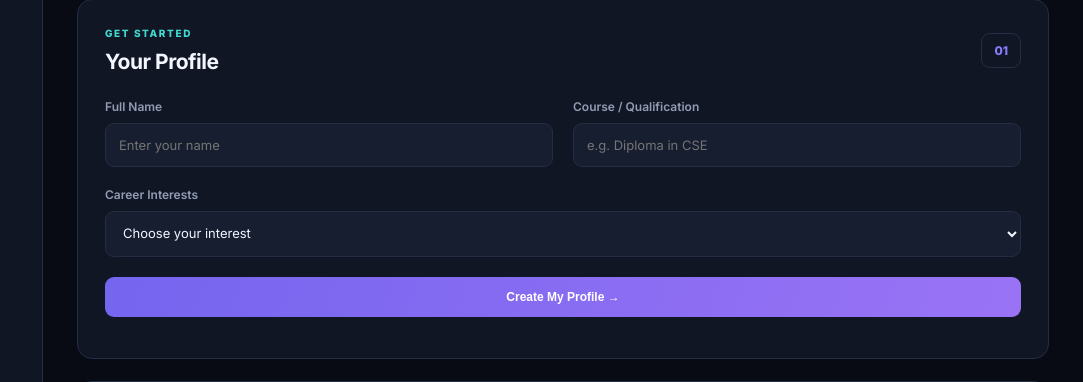
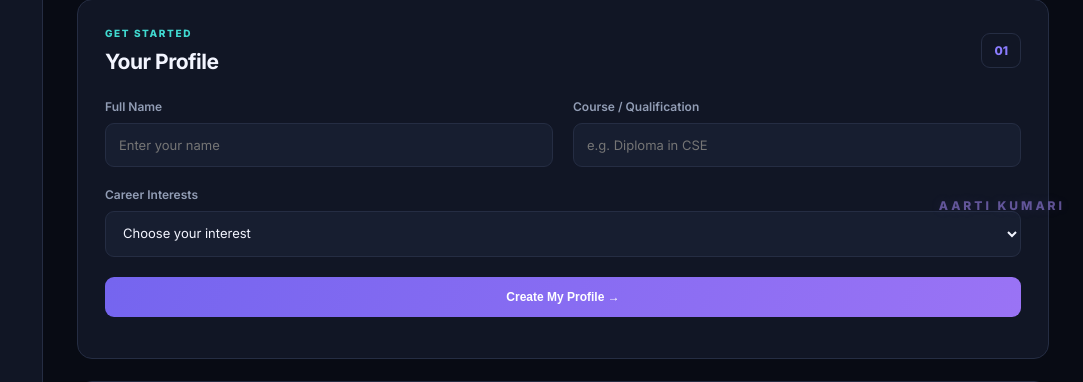
Before and after one commit to aartik83765-hub/Aarti-Kumari, a Flask app: page / in a window 1280 px wide. Shown: the part 569-951 px from the top of the page, without its empty margins (197-1280 px from the left). Run offline with Flask 3, Linux system fonts and the light colour scheme.

Commit message:
Update style.css

```diff
--- a/DevPathAi/static/style.css
+++ b/DevPathAi/static/style.css
@@ -598,3 +598,37 @@ footer .brand {
         break-inside: avoid;
     }
 }
+
+/* ===== AARTI KUMARI PREMIUM WATERMARK ===== */
+
+body::after {
+    content: "AARTI KUMARI";
+    position: fixed;
+    right: 18px;
+    bottom: 18px;
+    color: #a78bfa;
+    font-size: 12px;
+    font-weight: 800;
+    letter-spacing: 3px;
+    opacity: 0.55;
+    pointer-events: none;
+    z-index: 9999;
+    text-shadow: 0 0 12px rgba(167, 139, 250, 0.25);
+}
+
+/* ===== DEVPATH AI FOOTER ===== */
+
+.devpath-footer {
+    text-align: center;
+    padding: 24px 12px;
+    margin-top: 30px;
+    color: #a78bfa;
+    font-size: 13px;
+    letter-spacing: 0.5px;
+    border-top: 1px solid rgba(167, 139, 250, 0.18);
+}
+
+.devpath-footer strong {
+    color: #c4b5fd;
+    font-weight: 700;
+}
```
